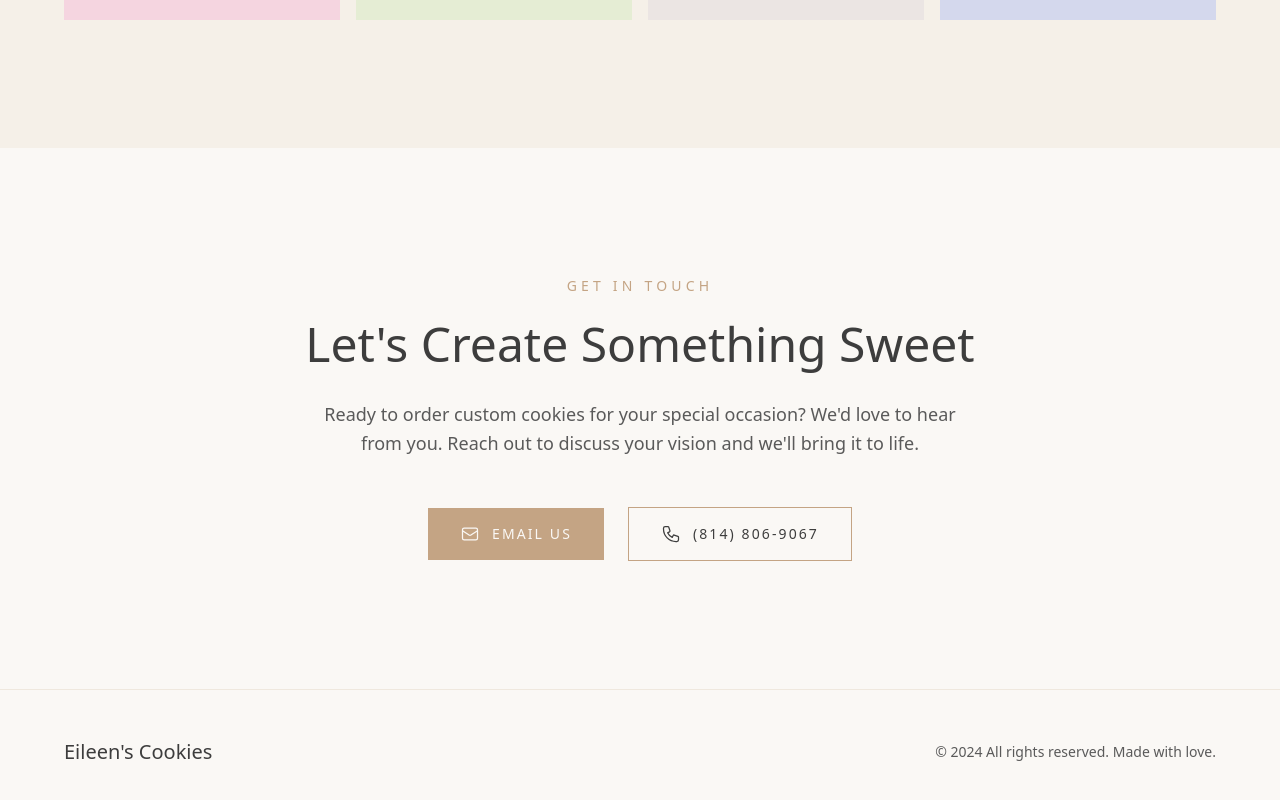
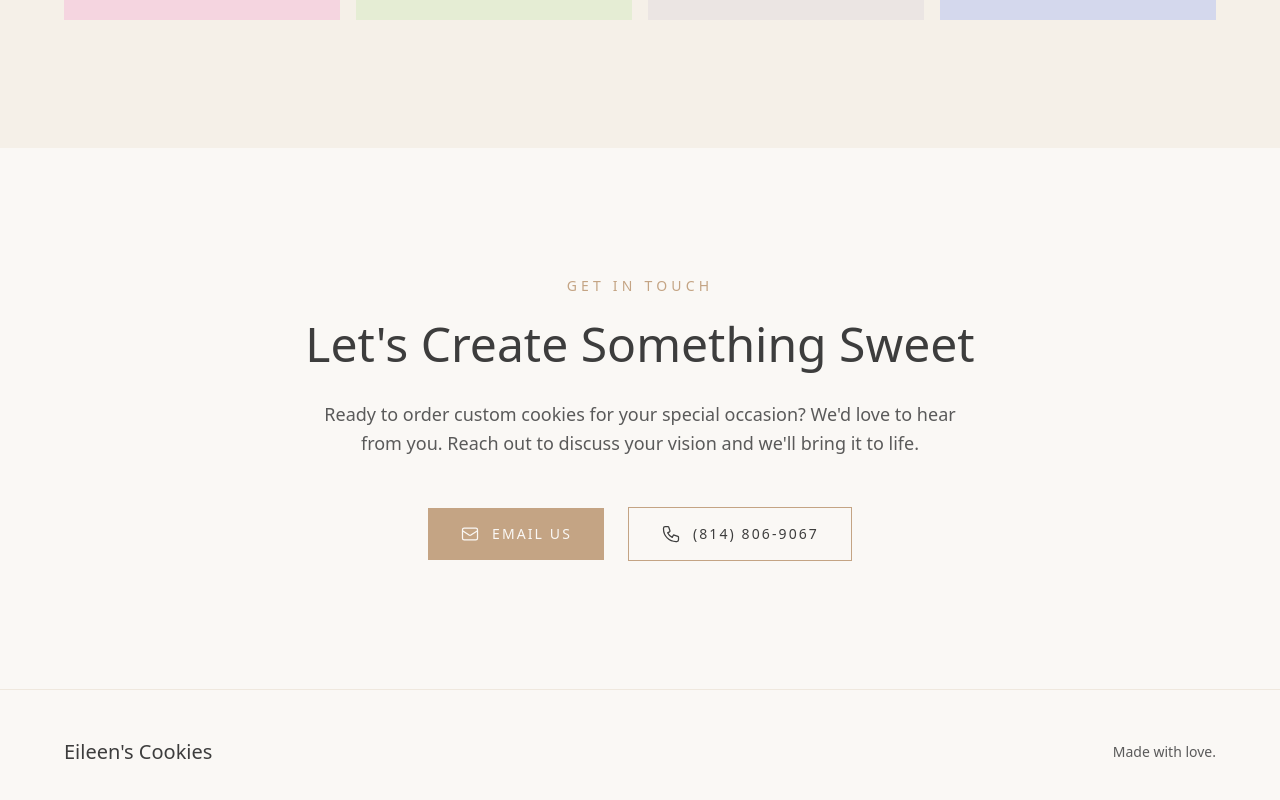
Before and after one commit to EricCui2005/eileens-cookies, a Next.js app: page / in a window 1280 px wide. Shown: the part 3013-3813 px from the top of the page. Built offline with nearby package versions, Linux system fonts and the light colour scheme.

Commit message:
Removed copyrights

```diff
--- a/app/page.tsx
+++ b/app/page.tsx
@@ -534,7 +534,7 @@ export default function Home() {
             Eileen&apos;s Cookies
           </p>
           <p className="text-sm" style={{ color: "var(--charcoal-light)" }}>
-            © {new Date().getFullYear()} All rights reserved. Made with love.
+            Made with love.
           </p>
         </div>
       </footer>
```
